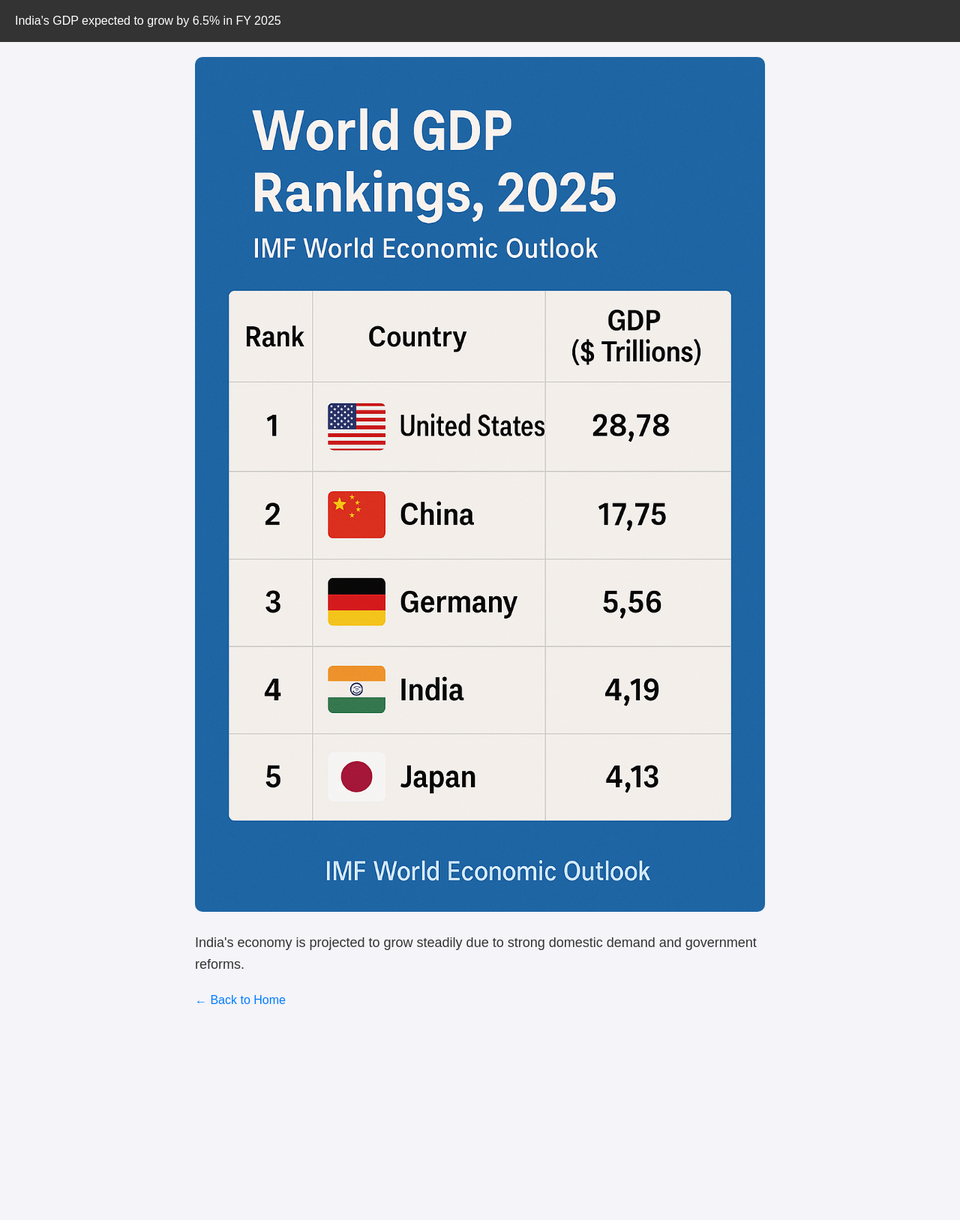
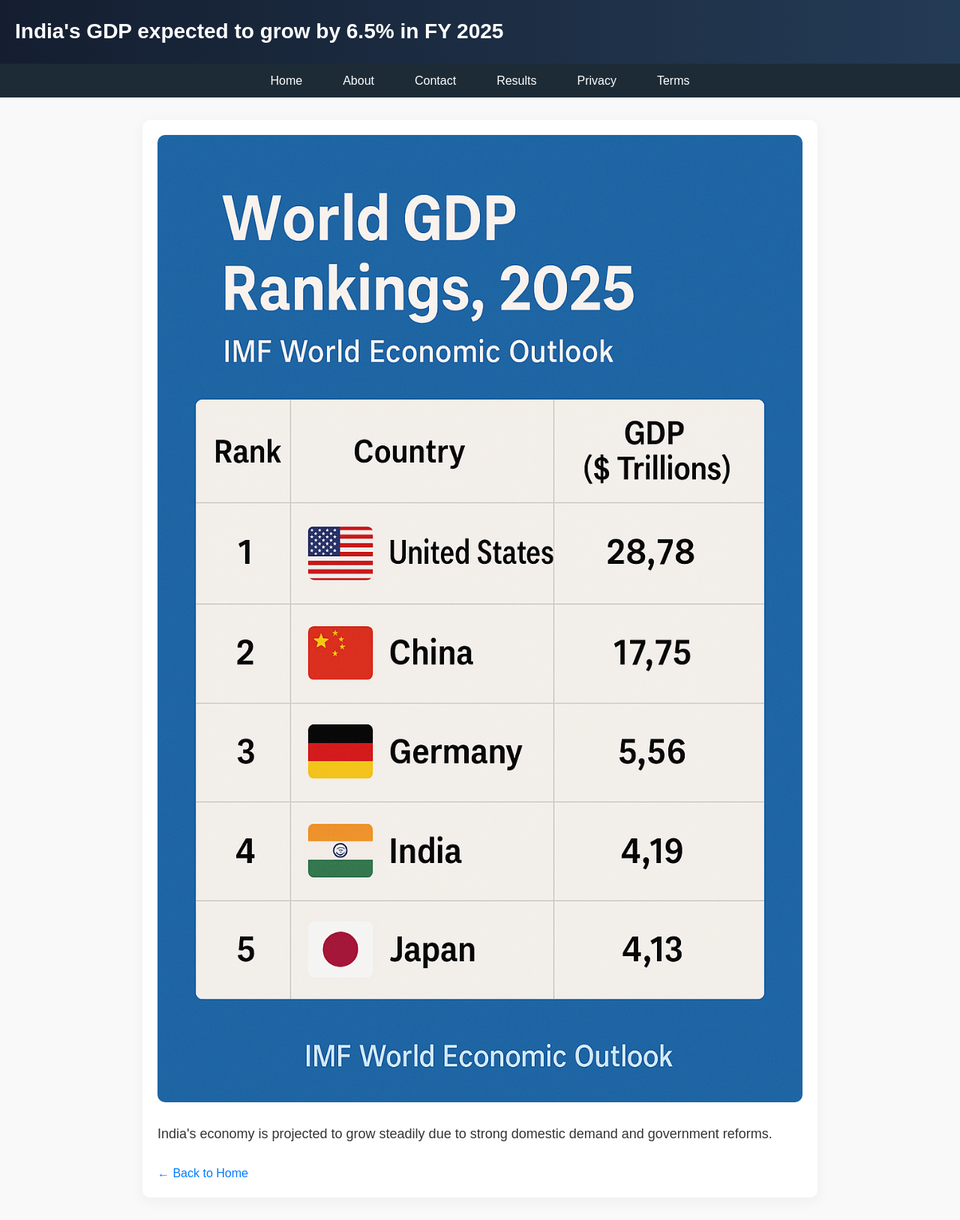
Before and after one commit to HARINARAYAN-2027/gdp-X, a Flask app: page /news/1 in a window 1280 px wide. Shown: the whole page at 75% size. Before the commit the page ends 1339 px from the top, so only its background shows below. Run offline with Flask 2, Linux system fonts and the light colour scheme.

Commit message:
Update news_detail.html

```diff
--- a/templates/news_detail.html
+++ b/templates/news_detail.html
@@ -4,13 +4,125 @@
     <meta charset="UTF-8">
     <title>{{ news.title }}</title>
     <link rel="stylesheet" href="{{ url_for('static', filename='style.css') }}">
+    <link href="https://fonts.googleapis.com/css2?family=Poppins:wght@400;600&display=swap" rel="stylesheet">
+    <meta name="viewport" content="width=device-width, initial-scale=1.0">
+    <style>
+        * {
+            box-sizing: border-box;
+            margin: 0;
+            padding: 0;
+        }
+
+        body {
+            font-family: 'Poppins', sans-serif;
+            background: #f9f9f9;
+            color: #333;
+        }
+
+        header {
+            background: linear-gradient(to right, #141e30, #243b55);
+            color: white;
+            padding: 20px;
+            text-align: center;
+            font-size: 28px;
+            font-weight: 600;
+        }
+
+        nav {
+            background-color: #1c2b36;
+        }
+
+        nav ul {
+            list-style: none;
+            display: flex;
+            justify-content: center;
+            flex-wrap: wrap;
+            padding: 10px 0;
+        }
+
+        nav ul li {
+            margin: 0 15px;
+        }
+
+        nav ul li a {
+            color: white;
+            text-decoration: none;
+            font-weight: 500;
+            padding: 8px 12px;
+        }
+
+        nav ul li a:hover {
+            background-color: #2a3e52;
+            border-radius: 5px;
+        }
+
+        .content {
+            max-width: 900px;
+            margin: 30px auto;
+            padding: 20px;
+            background: white;
+            border-radius: 10px;
+            box-shadow: 0 4px 20px rgba(0, 0, 0, 0.05);
+        }
+
+        .content img {
+            max-width: 100%;
+            border-radius: 10px;
+            margin-bottom: 20px;
+        }
+
+        .content p {
+            font-size: 18px;
+            line-height: 1.6;
+        }
+
+        .back-link {
+            display: inline-block;
+            margin-top: 25px;
+            color: #007BFF;
+            text-decoration: none;
+            font-weight: 500;
+        }
+
+        .back-link:hover {
+            text-decoration: underline;
+        }
+
+        @media (max-width: 600px) {
+            nav ul {
+                flex-direction: column;
+                align-items: center;
+            }
+
+            nav ul li {
+                margin: 8px 0;
+            }
+
+            .content {
+                margin: 15px;
+                padding: 15px;
+            }
+        }
+    </style>
 </head>
 <body>
     <header>{{ news.title }}</header>
-    <div style="padding: 20px; max-width: 800px; margin: auto;">
-        <img src="{{ url_for('static', filename='images/' + news.image) }}" alt="{{ news.title }}" style="max-width: 100%; border-radius: 10px;">
-        <p style="margin-top: 20px; font-size: 18px;">{{ news.description }}</p>
-        <a href="{{ url_for('home') }}" style="display: inline-block; margin-top: 20px; color: #007BFF;">← Back to Home</a>
+
+    <nav>
+        <ul>
+            <li><a href="{{ url_for('home') }}">Home</a></li>
+            <li><a href="{{ url_for('about') }}">About</a></li>
+            <li><a href="{{ url_for('contact') }}">Contact</a></li>
+            <li><a href="{{ url_for('results') }}">Results</a></li>
+            <li><a href="{{ url_for('privacy') }}">Privacy</a></li>
+            <li><a href="{{ url_for('terms') }}">Terms</a></li>
+        </ul>
+    </nav>
+
+    <div class="content">
+        <img src="{{ url_for('static', filename='images/' + news.image) }}" alt="{{ news.title }}">
+        <p>{{ news.description }}</p>
+        <a href="{{ url_for('home') }}" class="back-link">← Back to Home</a>
     </div>
 </body>
 </html>
```
